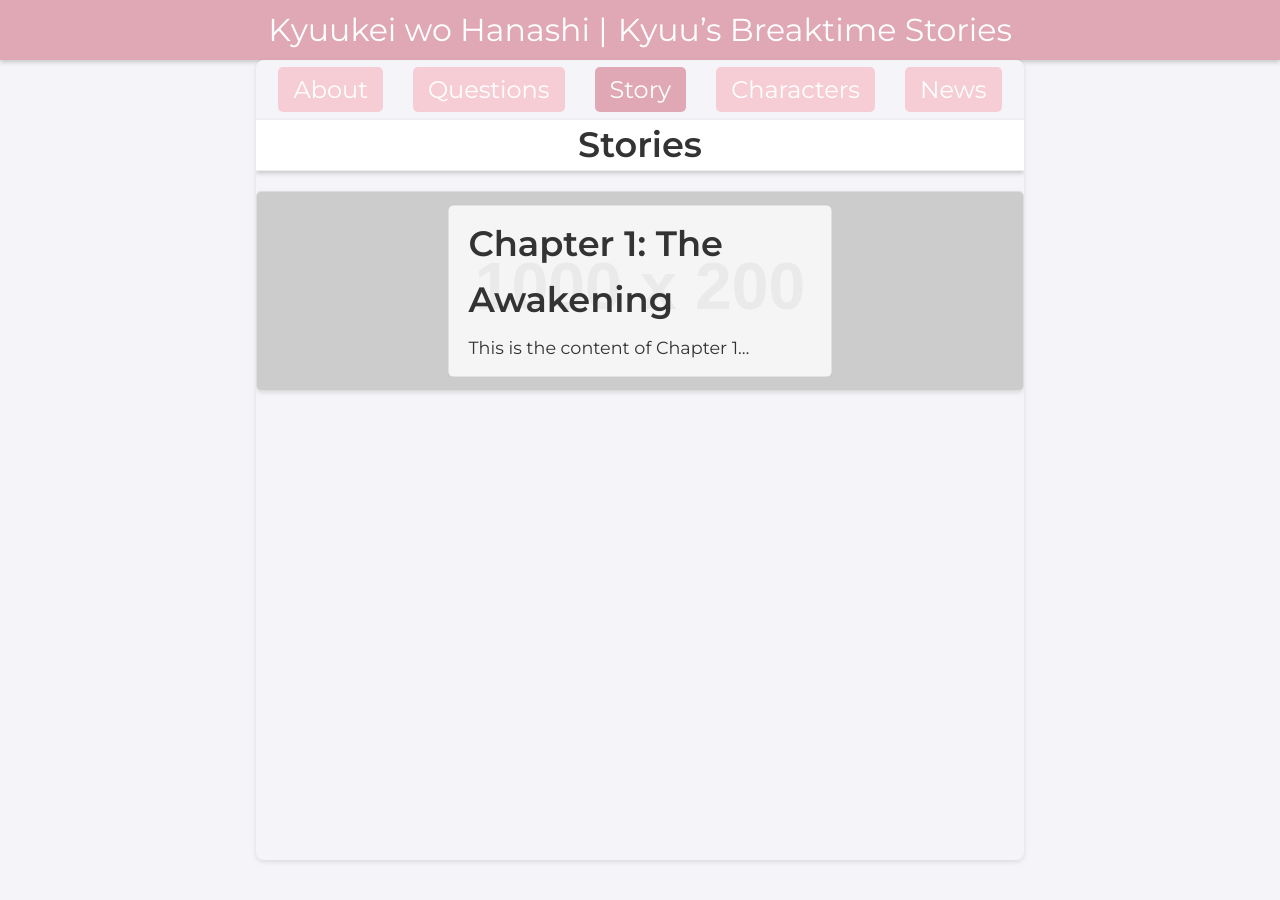
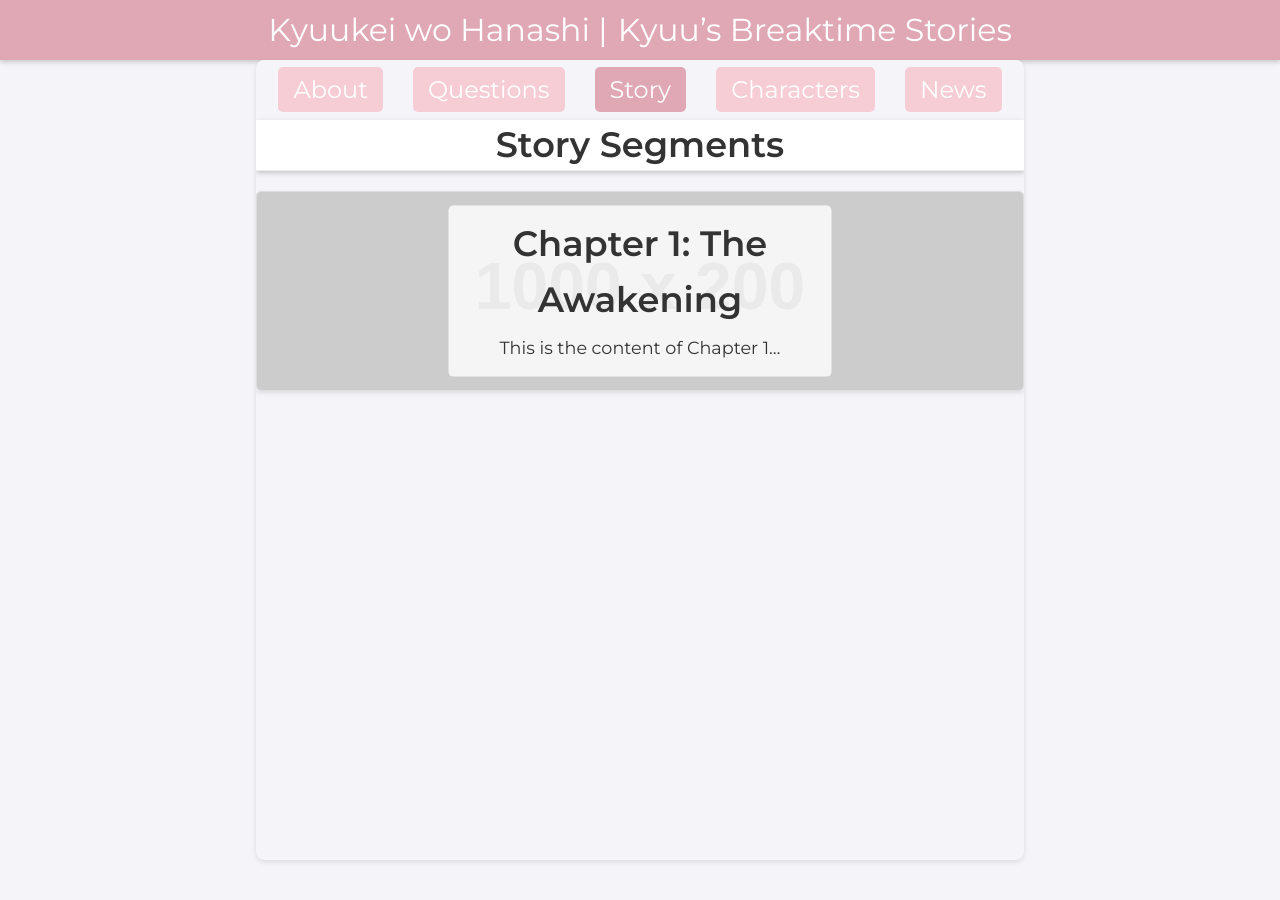
Before and after one commit to Saiminator/Kyuukei, a Jekyll site: the page built from timeline.html, in a window 1280 px wide. Built offline with Jekyll 4.4.1, drawn with Linux system fonts in a browser that asks for light colours.

Commit message:
Update timeline.html

```diff
--- a/timeline.html
+++ b/timeline.html
@@ -1,9 +1,9 @@
 ---
 layout: default
-title: Stories
+title: Story Segments
 ---
 
-<div class="stories-container">
+<div class="story-segments-container">
   {% for segment in site.stories %}
     <a href="{{ segment.url | relative_url }}" class="story-segment">
       <img src="{{ segment.image | default: 'https://via.placeholder.com/1000x200' }}" alt="{{ segment.title }}">
```
